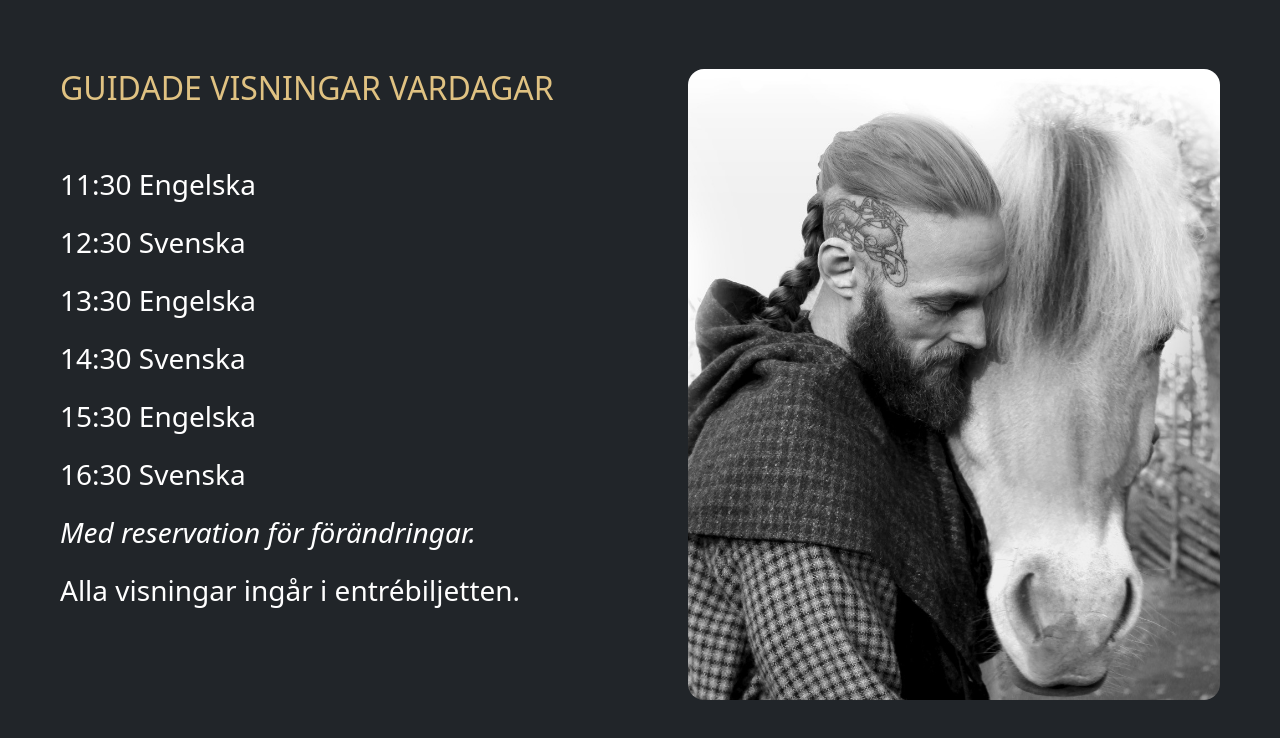
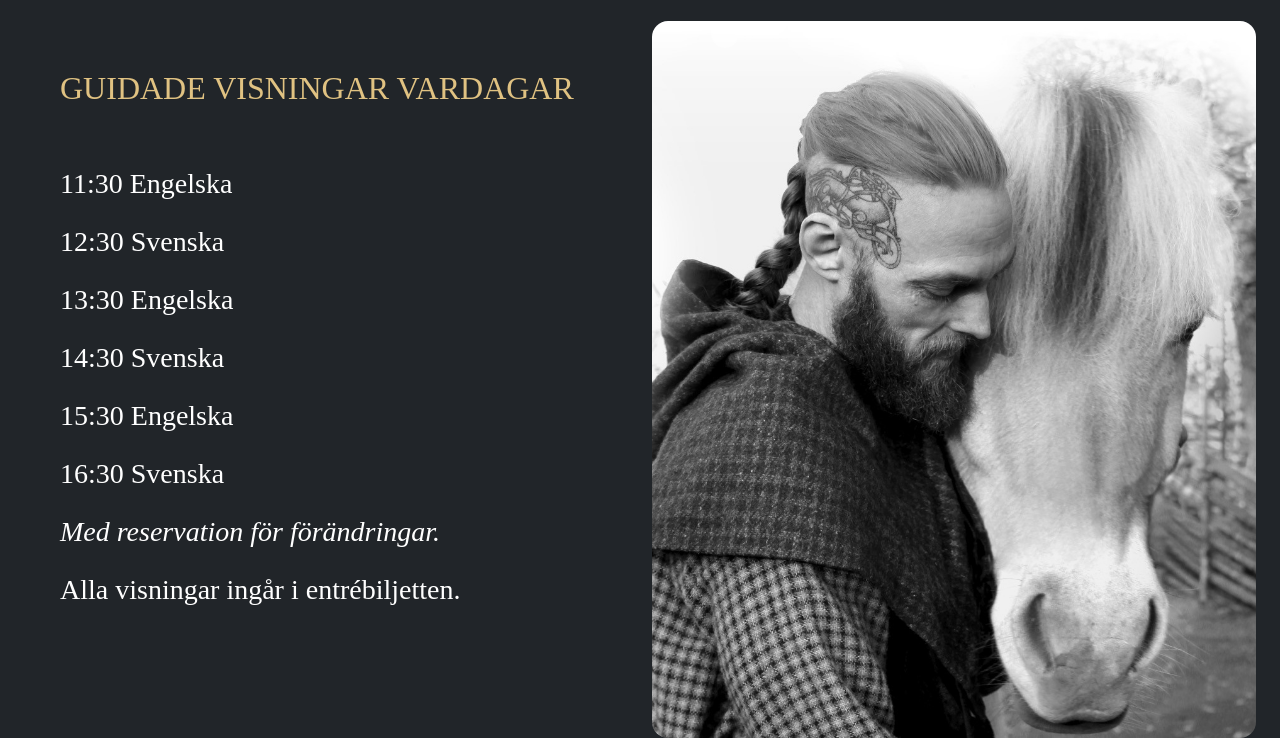
Before and after one commit to OlgaMoskalV/Team, a plain HTML site: page Team.html in a window 1280 px wide. Shown: the part 2673-3411 px from the top of the page. Drawn offline with nearby package versions, Linux system fonts and the light colour scheme.

Commit message:
Added font-family

```diff
--- a/Content.css
+++ b/Content.css
@@ -1,3 +1,6 @@
+.textList {
+    font-family: "Verlag A", "Verlag B";
+  }
 .Article1 {font-size: 17px;
            font-family: "Verlag A", "Verlag B";
            padding: 120px 30px 90px;
--- a/Team.html
+++ b/Team.html
@@ -144,7 +144,7 @@ ALLA DAGAR 10-18</h2>
               <p class="fs-3 lh-base fst-italic">Med reservation för förändringar.</p>
               <p class="fs-3">Alla visningar ingår i entrébiljetten.</p>
           </div>
-          <div class="col-lg-6 col-md-12 p-5">
+          <div class="col-lg-6 col-md-12">
               <img class="img-fluid w-100 rounded-4" src="./Images/man with horse.jpeg" alt="Man with horse">
           </div>
       </div>
```
